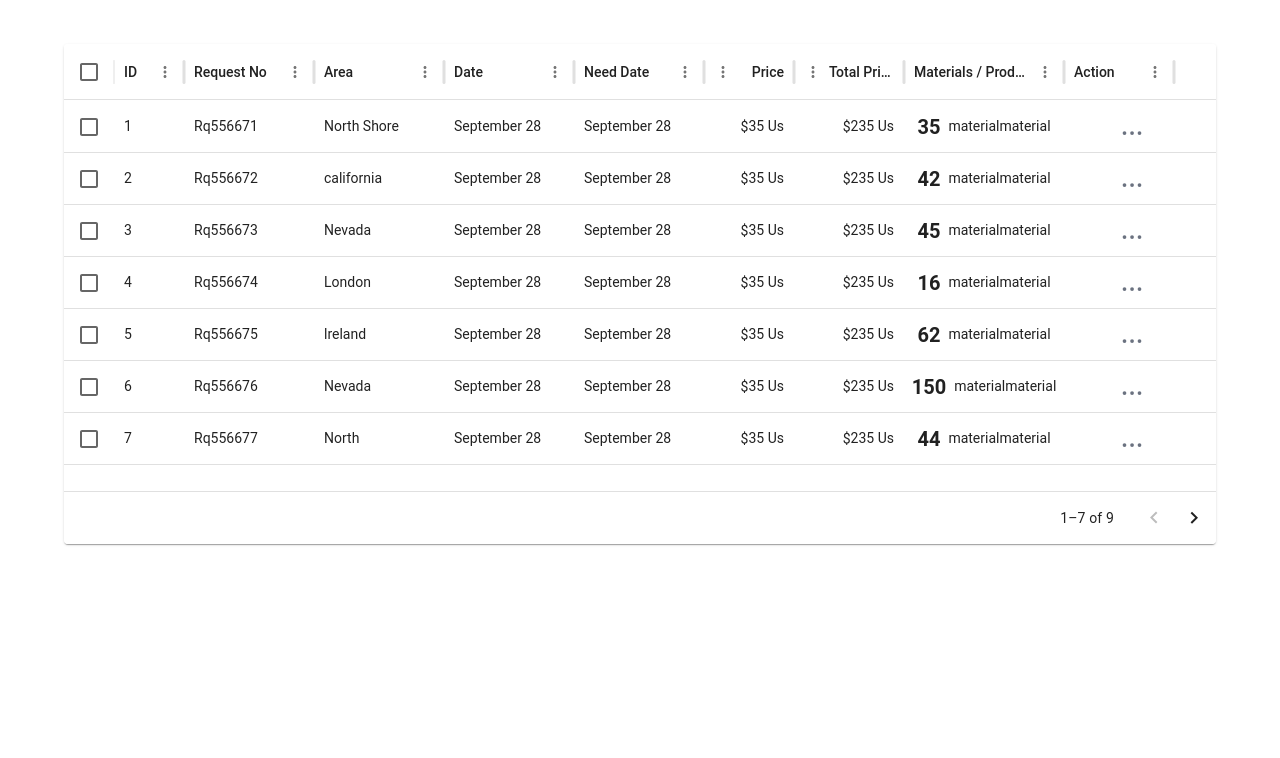
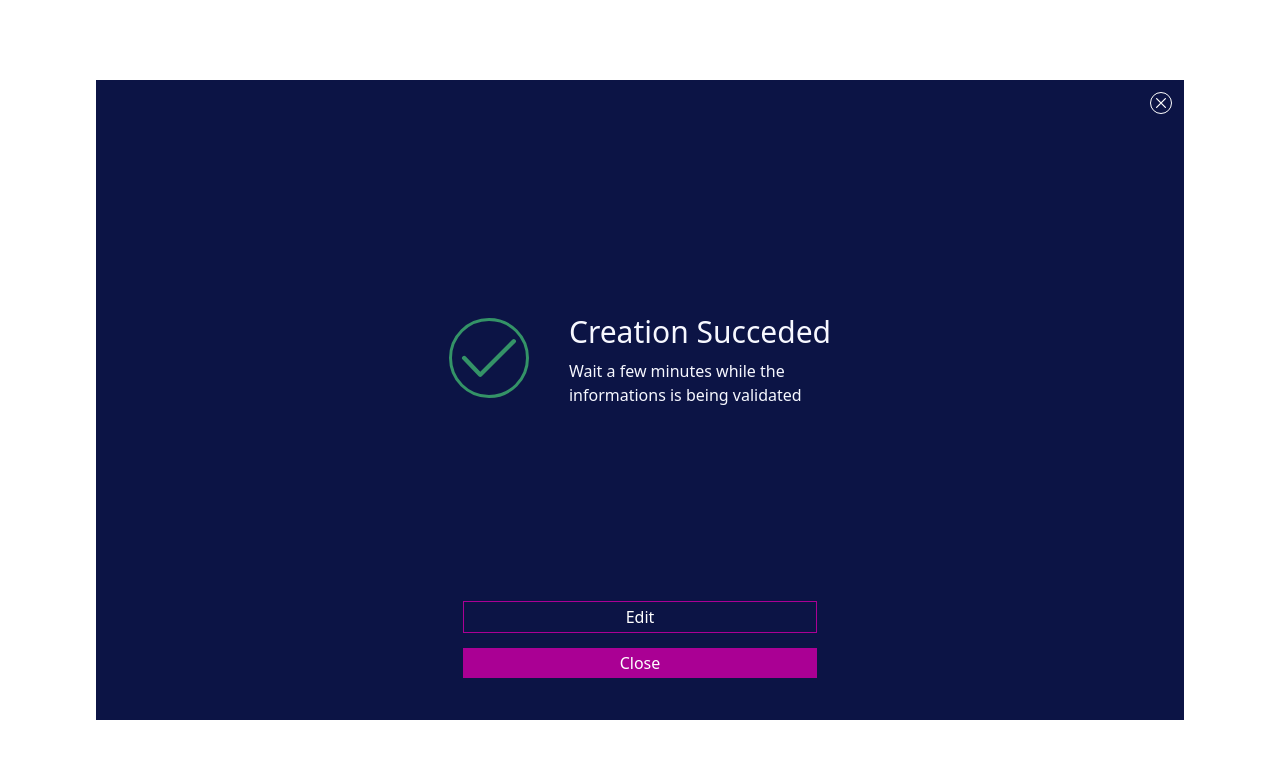
Before and after one commit to Abdelazemelwan1/CRUD_Web_Master, a React (Vite) app: page /creation-success in a window 1280 px wide. Shown: the top 758 px of the page. Built offline with nearby package versions, Linux system fonts and the light colour scheme.

Commit message:
CreationSuccess

```diff
--- a/src/App.jsx
+++ b/src/App.jsx
@@ -1,14 +1,17 @@
 import React from 'react';
 import Dashboard from './pages/DashBoard';
-
+import { BrowserRouter as Router, Routes, Route } from "react-router-dom";
+import CreationSuccess from "./components/CreationSuccess";
 
 function App() {
 
   return (
-    <div>
-      <Dashboard/>
-    </div>
-
+  <Router>
+      <Routes>
+        <Route path="/" element={<Dashboard />} />
+        <Route path="/creation-success" element={<CreationSuccess />} />
+      </Routes>
+    </Router>
   )
 }
 
--- /dev/null
+++ b/src/components/CreationSuccess.jsx
@@ -0,0 +1,26 @@
+import React from 'react';
+import { IoCloseOutline } from "react-icons/io5";
+import { GoCheck } from "react-icons/go";
+
+export default function CreationSuccess(){
+    return(
+        <>
+        <main>
+            <section className="bg-[#0c1445] p-3 w-full md:w-[85%] h-screen md:h-[80%] absolute top-1/2 left-1/2 -translate-1/2 flex flex-col justify-between items-center">
+                <div className='self-end border rounded-full border-[#fff] w-fit text-[20px]'><IoCloseOutline className='text-[#fff]' /></div>
+                <div className='flex gap-[20px] md:gap-[40px] items-center' >
+                    <div className=' border-3 rounded-full border-[#349367] p-[2px]' ><GoCheck className='text-[#349367] text-[50px] md:text-[70px]'/></div>
+                    <div className='text-[#f7f8ff]'>
+                        <h1 className='capitalize text-[25px] md:text-[30px] mb-[5px]'>creation succeded</h1>
+                        <p className='text-[12px] md:text-[16px]'>Wait a few minutes while the<br/>informations is being validated</p>
+                    </div>
+                </div>
+                <div className='flex flex-col gap-[15px] w-full items-center mb-[30px]'>
+                    <button className='capitalize border border-[#aa0094] w-2/3 md:w-1/3 p-[3px] text-[#fff]'>edit</button>
+                    <button className='capitalize w-2/3 md:w-1/3 p-[3px] text-[#fff] bg-[#aa0094]'>close</button>
+                </div>
+            </section>
+        </main>
+        </>
+    )
+}
```
Also changed, not shown: package.json (+4 -3 lines), 1 other file (tests, documents, lock files or other folders).
